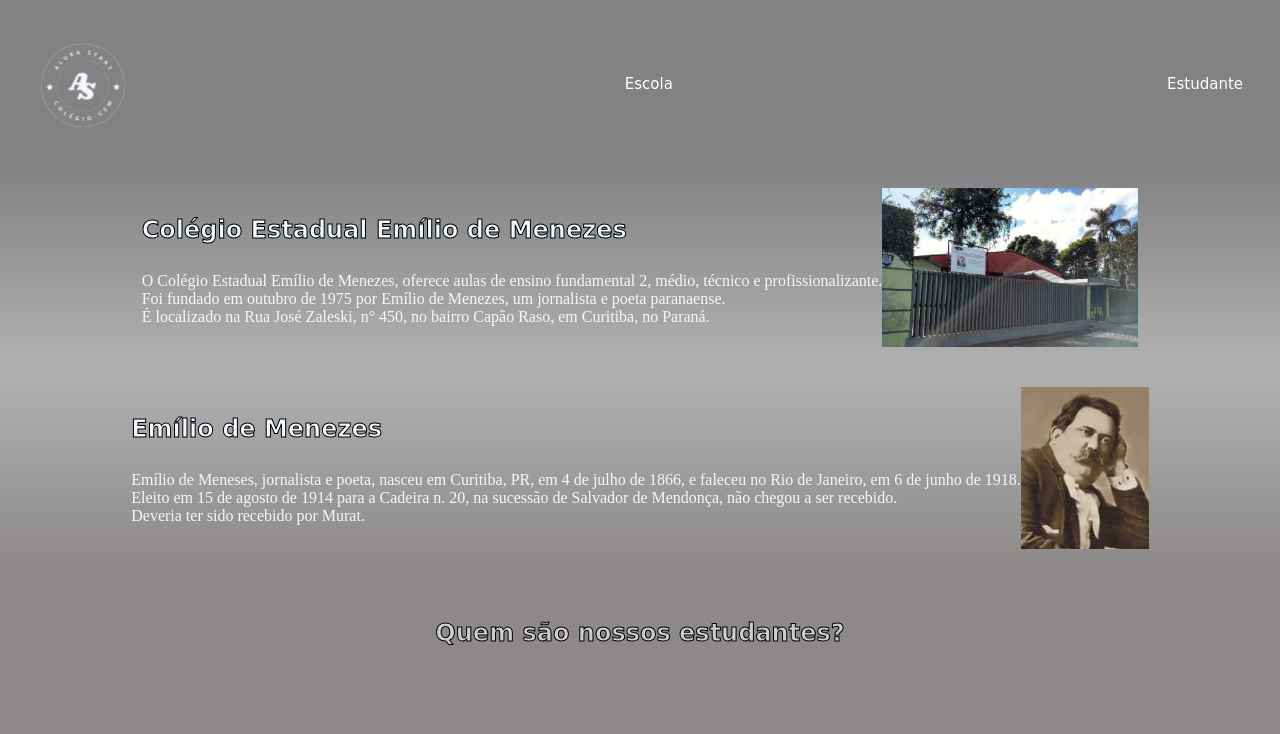
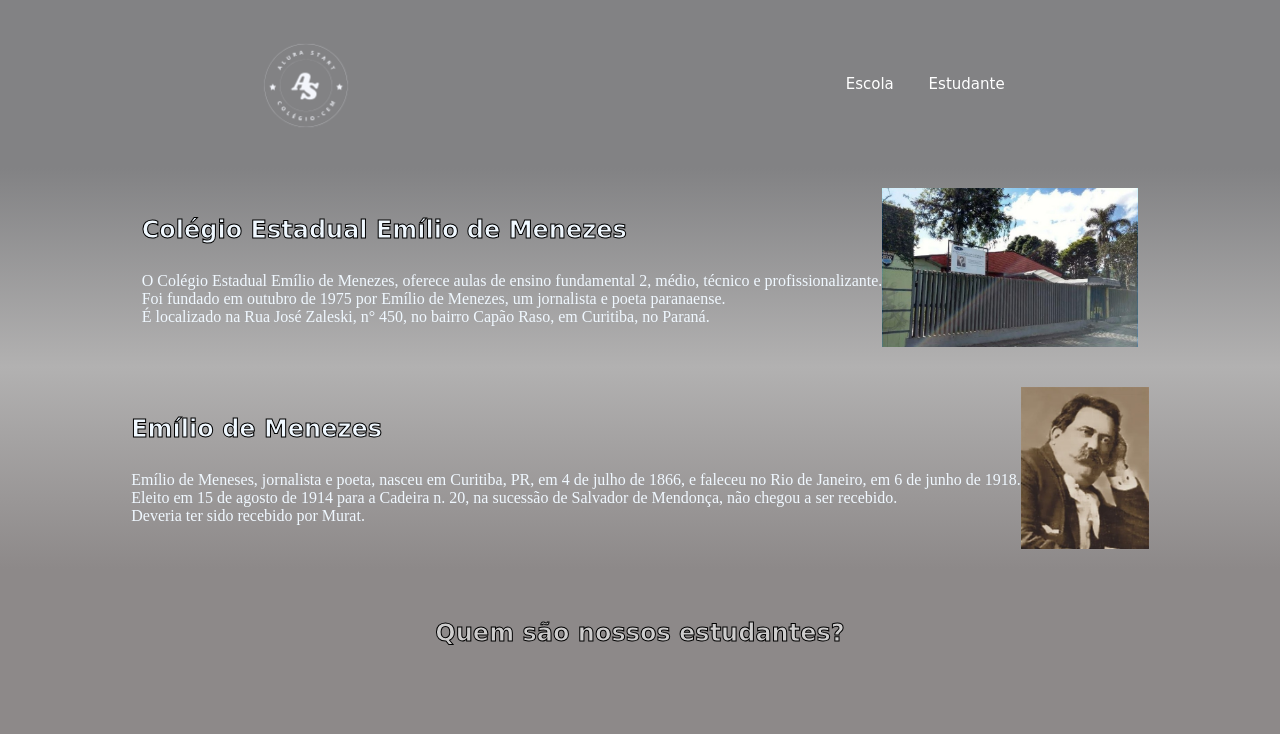
Before and after one commit to rafszisck/alurastart, a plain HTML site: page index.html in a window 1280 px wide. Shown: the top 734 px of the page. Drawn offline with Linux system fonts and the light colour scheme; a web font is replaced by a local one.

Commit message:
Add files via upload

```diff
--- a/index.html
+++ b/index.html
@@ -17,9 +17,10 @@
 <body>
     <header class="cabecalho">
         <img class="cabecalho-imagem" src="alura start (8).png" alt="logo da alura start">
-        <li class="cabecalho-lista-item"><a href="#escola">Escola</a></li>
-        <li class="cabecalho-lista-item"><a href="#estudantes">Estudante</a></li>
-        </nav>
+        <div class="cabecalho-lista-item">
+           <li class="cabecalho-lista-item"><a href="#escola">Escola</a></li>
+           <li class="cabecalho-lista-item"><a href="#estudantes">Estudante</a></li>
+        </div>
     </header>
    <section id="escola">
     <div>
--- a/style.css
+++ b/style.css
@@ -7,7 +7,8 @@
     background-color:#828284;
     color: aliceblue;
     display: flex;
-    justify-content:space-between;
+    justify-content:space-around;
+    justify-items: right;
     align-items: center;
     padding: 22px 22px;
     z-index: 1;
@@ -19,11 +20,10 @@
 
 .cabecalho-lista-item{
     display: inline-block;
+    align-content: flex-end;
     margin: 0 15px;
     font-size: 15px;
     font-family: 'Caprasimo', cursive;
-    text-align: end;
-    text-align-last: right;
 
 }
 
```
